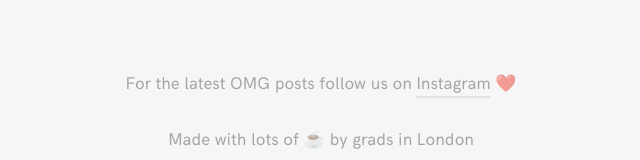
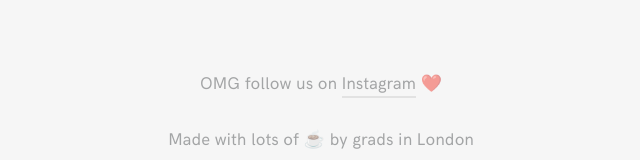
Before and after one commit to ohmygrad/ohmygrad.github.io, a plain HTML site: page index.html in a window 1280 px wide. Shown: the part 1971-2131 px from the top of the page, without its empty margins (319-959 px from the left). Drawn offline with Linux system fonts and the light colour scheme.

Commit message:
Update footer OMG

```diff
--- a/index.html
+++ b/index.html
@@ -264,7 +264,7 @@
 
 			<footer>
 				<ul>
-          <li>For the latest OMG posts follow us on <a href="https://instagram.com/ohmygrad/" target="_blank">Instagram️</a> ❤️</li>
+          <li>OMG follow us on <a href="https://instagram.com/ohmygrad/" target="_blank">Instagram️</a> ❤️</li>
           <br><br>
 					Made with lots of ☕ by grads in London
 				</ul>
```
